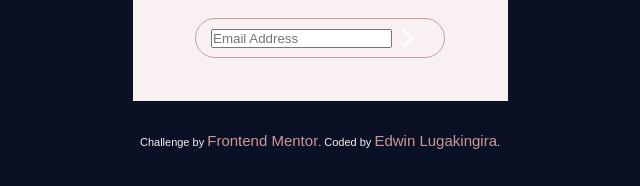
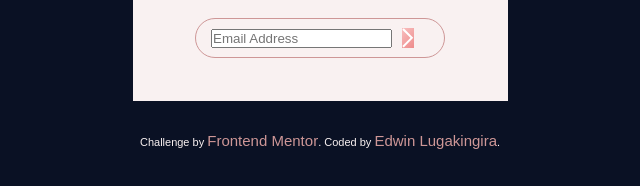
Before and after one commit to kaigwa/base-apparel-coming-soon-master, a plain HTML site: page index.html in a window 1280 px wide. Shown: the part 611-797 px from the top of the page, 320-960 px from the left. Drawn offline with Linux system fonts and the light colour scheme.

Commit message:
new features

```diff
--- a/index.css
+++ b/index.css
@@ -117,7 +117,7 @@ body{
 .arrow{
   /* width: 30px;
   height: 40px; */
-  background: linear-gradient(135deg, from hsl(0, 80%, 86%), to hsl(0, 74%, 74%)) ;
+  background: linear-gradient(135deg, hsl(0, 80%, 86%), hsl(0, 74%, 74%));
 }
 
 /* creator and coder design section */
```
Also changed, not shown: 1 other file.
